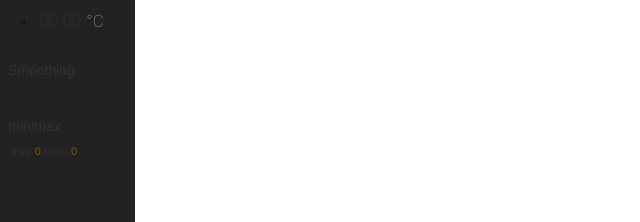
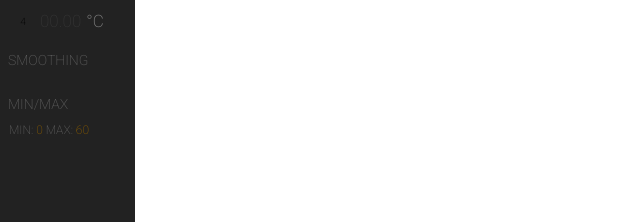
Before and after one commit to eni23/thermoscope, a website with bundled scripts: page nw-app/index.html in a window 1280 px wide. Shown: the part 155-377 px from the top of the page, 0-640 px from the left. Built offline with nearby package versions, Linux system fonts and the light colour scheme; files whose address does not match are found by name.

Commit message:
enough for toda<

```diff
--- a/nw-app/graph.js
+++ b/nw-app/graph.js
@@ -85,7 +85,7 @@ yAxis.render();
 setInterval( function() {
   graph.update();
   slider.update();
-}, 5000 );
+}, 250 );
 
 
 var cci=1;
--- a/nw-app/index.html
+++ b/nw-app/index.html
@@ -63,16 +63,16 @@
             <div class="val" id="temp-val-4">00.00</div> <div class="val cc">°C</div>
           </div>
 
-          <br><br>
+          <br>
           <h1>Smoothing</h1>
           <div id="smoother"></div>
 
-          <br><br>
+          <br>
           <h1>min/max</h1>
           <div id="slider-minmax"></div>
           <div class="rr">
             min: <span class="rv" id="range-min">0</span>
-            max: <span class="rv" id="range-max">0</span>
+            max: <span class="rv" id="range-max">60</span>
           </div>
         </div>
         <!-- /#sidebar-wrapper -->
--- a/nw-app/style.css
+++ b/nw-app/style.css
@@ -66,13 +66,7 @@ div.buttons-nav > .bttn:first-child {
 }
 
 
-#sidebar-wrapper h1 {
-  margin: 0px;
-  padding: 0px;
-  font-size: 1em;
-  line-height: normal;
-  margin-left: 8px;
-}
+
 
 
 
@@ -103,26 +97,62 @@ div.buttons-nav > .bttn:first-child {
 	position: relative;
 }
 
+
+
+
+
+
+/* left menu */
+
+#sidebar-wrapper h1 {
+  margin: 0px;
+  padding: 0px;
+  font-size: 1em;
+  line-height: normal;
+  margin-left: 8px;
+  text-transform: uppercase;
+  -webkit-user-select: none;
+  font-weight: 200;
+  font-family: 'Roboto', sans-serif;
+  color: rgb(90, 90, 90);
+}
+
 .rickshaw_legend {
   -webkit-user-select: none;
   font-family: 'Roboto', sans-serif;
+  font-weight: 200;
 }
 #smoother.ui-slider-horizontal {
+  display: absolute;
   margin-left: -98px;
-  margin-bottom: 347px;
+  margin-bottom: 359px;
+  width: 100px;
+}
+
+#wrapper > div > h1:nth-last-child(2n){
+  margin-top: 10px;
+}
+#wrapper > div > h1:nth-child(2n){
+  margin-top: 8px;
 }
 
 #slider-minmax {
   width: 100px;
   margin-left: 16px;
   margin-top: 10px;
+
 }
 span.rv {
   color: rgb(131, 88, 0)
 }
 div.rr {
-  font-size: 11px;
-  margin-left: 11px;
+  font-size: 12px;
+  margin-left: 9px;
+  text-transform: uppercase;
+  -webkit-user-select:none;
+  font-weight: 200;
+  color: rgb(90, 90, 90);
+  font-family: 'Roboto', sans-serif;
 }
 
 .rs_overwrite {
```
